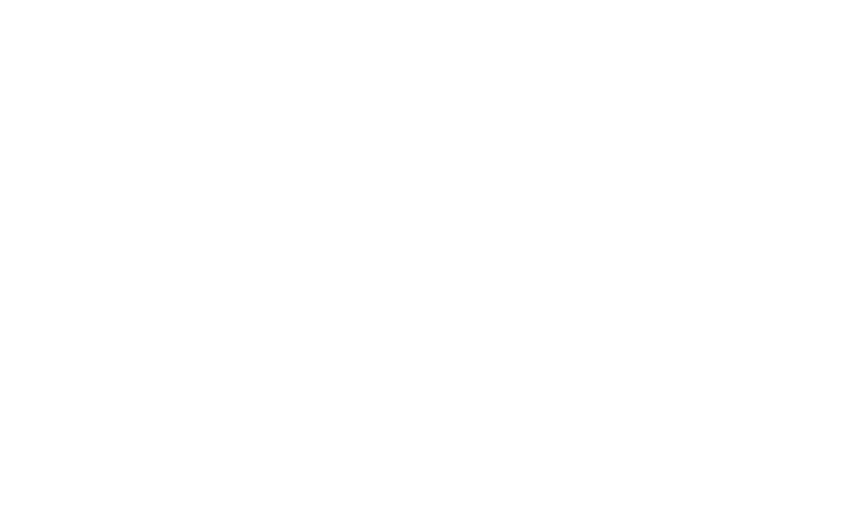
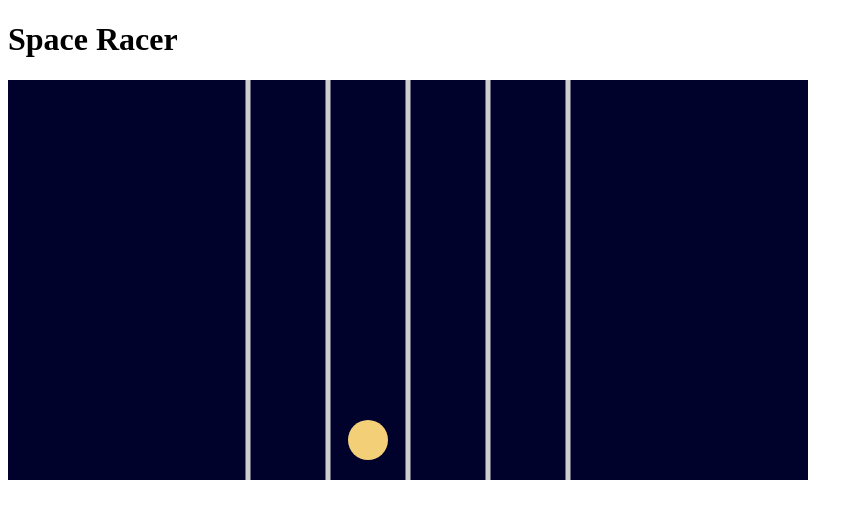
Before and after one commit to Tsanta96/SpaceRacer, a website built with webpack: page index.html in a window 1280 px wide. Shown: the whole page, without its empty margins (0-863 px from the left). Built offline with nearby package versions, Linux system fonts and the light colour scheme.

Commit message:
Player moving between lanes

```diff
--- a/index.html
+++ b/index.html
@@ -1,10 +1,13 @@
 <!DOCTYPE html>
 <html lang="en">
     <head>
-        <script src="./bundle.js"></script>
         <title>SpaceRacer</title>
+        <script src="./dist/bundle.js"></script>
     </head>
     <body>
-        <section id="root"></section>
+        <h1>Space Racer</h1>
+        <canvas id="game-canvas" height="400" width="800" tabindex="1"></canvas>
+        <canvas id="background-canvas" height="400" width="800"></canvas>
+        <canvas id="foreground-canvas" height="400" width="800"></canvas>
     </body>
 </html>
--- /dev/null
+++ b/lib/asteroid.js
@@ -0,0 +1,23 @@
+import { SPACE_TRACK_CONSTANTS } from './space_track';
+
+const CONSTANTS = {
+    ASTEROID_LANES: SPACE_TRACK_CONSTANTS.LANES,
+}
+
+export default class Asteroid {
+    constructor(dimensions, yCoordinate) {
+        this.dimensions = dimensions;
+        this.x = ASTEROID_LANES[Math.floor(Math.random() * lanes.length)];
+        this.y = yCoordinate;
+        this.passed = false;
+    }
+
+    animate(ctx) {
+        this.drawAsteroids(ctx);
+    }
+
+    drawAsteroid(ctx) {
+        ctx.fillStyle = "red";
+        ctx.fillRect(this.x, this.y, this.dimensions.width, this.dimensions.height);
+    }
+}
--- /dev/null
+++ b/lib/game.js
@@ -0,0 +1,59 @@
+import Level from './level';
+import Player from './player';
+import { SpaceTrack } from './space_track';
+
+export default class Game {
+    constructor(canvasContext) {
+        this.canvasContext = canvasContext;
+        this.dimensions = { width: canvasContext.canvas.width, height: canvasContext.canvas.height};
+        console.log(2, "game.js this.dimensions ---> ", this.dimensions);
+        this.registerEvents();
+        this.restart();
+
+        this.changeLanes = this.changeLanes.bind(this);
+        this.play = this.play.bind(this);
+    }
+
+    animate() {
+        console.log(4, "game.js animate()");
+        this.level.animate(this.canvasContext);
+        this.spaceTrack.animate(this.canvasContext);
+        this.player.animate(this.canvasContext);
+
+        if (this.running) {
+            requestAnimationFrame(this.animate.bind(this));
+        }
+    }
+
+    play() {
+        this.running = true;
+        this.animate();
+    }
+
+    restart() {
+        this.running = false;
+        this.spaceTrack = new SpaceTrack(this.dimensions);
+        this.level = new Level(this.dimensions, this.canvasContext);
+        this.player = new Player(this.dimensions);
+
+        this.animate();
+    }
+
+    registerEvents() {
+        this.canvasContext.canvas.addEventListener("keydown", e => {
+            this.changeLanes(e);
+        })
+
+    }
+
+    changeLanes(event) {
+        if (!this.running) {
+            this.play();
+        }
+        if (event.key === "ArrowLeft") {
+            this.player.movePlayer(-1);
+        } else if (event.key === "ArrowRight") {
+            this.player.movePlayer(1);
+        }
+    }
+}
--- /dev/null
+++ b/lib/level.js
@@ -0,0 +1,57 @@
+import Player from './player';
+import Asteroid from './asteroid';
+import { SPACE_TRACK_CONSTANTS } from './space_track';
+
+const CONSTANTS = {
+    ASTEROID_LANES: SPACE_TRACK_CONSTANTS.LANES,
+    ASTEROID_SPEED: 2,
+    ASTEROID_WIDTH: 80,
+    ASTEROID_SPACING: 300,
+    WARM_UP_SECONDS: 1
+}
+
+export default class Level {
+    constructor(dimensions, ctx) {
+        this.dimensions = dimensions;
+        this.ctx = ctx;
+
+        const firstAsteroidDistance =
+            0 - (CONSTANTS.WARM_UP_SECONDS * 60 * CONSTANTS.ASTEROID_SPEED);
+
+        // this.asteroids = [
+        //     this.randomAsteroid(firstAsteroidDistance),
+        //     this.randomAsteroid(firstAsteroidDistance + CONSTANTS.ASTEROID_SPACING),
+        //     this.randomAsteroid(firstAsteroidDistance + (CONSTANTS.ASTEROID_SPACING * 2)),
+        // ];
+
+        //call generate asteroids here??
+    }
+
+    generateAsteroid(ctx) {
+        this.asteroid = new Asteroid(this.dimensions, yCoord);
+        this.asteroid.animate(ctx);
+    }
+
+    // randomAsteroid() {
+    //     const lanes = CONSTANTS.ASTEROID_LANES;
+    //     const randLane = lanes[Math.floor(Math.random() * lanes.length)];
+    //     const asteroid = {
+    //         lane: randLane,
+    //         passed: false
+    //     }
+    //     return asteroid;
+    // }
+
+    animate(ctx) {
+        this.drawBackground(ctx);
+    }
+
+    drawBackground(ctx) {
+        ctx.fillStyle = '#00022c';
+        ctx.fillRect(0, 0, this.dimensions.width, this.dimensions.height);
+    }
+
+    moveAsteroids() {
+        randomAsteroid.lane
+    }
+}
--- /dev/null
+++ b/lib/player.js
@@ -0,0 +1,47 @@
+import { SPACE_TRACK_CONSTANTS } from './space_track';
+
+const CONSTANTS = {
+    LANES: SPACE_TRACK_CONSTANTS.LANES,
+    PLAYER_STARTING_POS: [360, 440],
+    JUMP: 80,
+    PLAYER_WIDTH: 20,
+    PLAYER_HEIGHT: 20,
+}
+
+
+export default class Player {
+    constructor(dimensions) {
+        this.dimensions = dimensions;
+        this.x = this.randomPlayerPlacement();
+        this.y = 9 / 10 * this.dimensions.height;
+        this.vel = 0;
+        console.log(CONSTANTS.LANES);
+    }
+
+    randomPlayerPlacement() {
+        const possiblePos = CONSTANTS.PLAYER_STARTING_POS;
+        const randPos = possiblePos[Math.floor(Math.random() * possiblePos.length)]
+        return randPos;
+    }
+
+    animate(ctx) {
+        this.drawPlayer(ctx);
+    }
+
+    drawPlayer(ctx) {
+        ctx.beginPath();
+        ctx.arc(this.x, this.y, 20, 0, 2 * Math.PI, false);
+        ctx.fillStyle = '#f3d078';
+        ctx.fill();
+    }
+
+    movePlayer(direction) {
+        const bounds = [CONSTANTS.LANES[0], CONSTANTS.LANES[CONSTANTS.LANES.length - 1]]
+        if ((this.x + CONSTANTS.JUMP * direction >= bounds[0]) &&
+        (this.x + CONSTANTS.JUMP * direction <= bounds[1])) {
+            this.x += CONSTANTS.JUMP * direction
+        } else {
+            console.log("Out of bounds");
+        }
+    }
+}
--- /dev/null
+++ b/lib/space_racer.js
@@ -0,0 +1,17 @@
+//index.js
+
+import Game from './game';
+
+document.addEventListener('DOMContentLoaded', () => {
+    const gameCanvas = document.getElementById('game-canvas');
+    const canvasContext = gameCanvas.getContext('2d');
+
+    // const backgroundCanvas = document.getElement('background-canvas');
+    // const backgroundCanvasContext = gameCanvas.getContext('2d');
+
+    // const foregroundCanvas = document.getElement('background-canvas');
+    // const foregroundCanvasContext = gameCanvas.getContext('2d');
+    console.log(1, "space_racer.js");
+    new Game(canvasContext);
+
+})
--- /dev/null
+++ b/lib/space_track.js
@@ -0,0 +1,34 @@
+export const SPACE_TRACK_CONSTANTS = {
+    LANES: [280, 360, 440, 520]
+}
+
+// LANE COORDINATES (widths):
+// lane 1: 240 - 320
+// lane 2: 320 - 400
+// lane 3: 400 - 480
+// lane 4: 480 - 560
+
+
+export class SpaceTrack {
+    constructor(dimensions) {
+        this.dimensions = dimensions;
+    }
+
+    animate(ctx) {
+        this.drawSpaceTrack(ctx);
+    }
+
+    drawSpaceTrack(ctx) {
+        let pos = 160;
+        for (let i = 0; i < 5; i++) {
+            ctx.beginPath();
+            const newPos = pos + this.dimensions.width / 10
+            ctx.moveTo(newPos, 0);
+            ctx.lineTo(newPos, 400)
+            pos += this.dimensions.width / 10;
+            ctx.lineWidth = 5;
+            ctx.strokeStyle = '#cecece';
+            ctx.stroke();
+        }
+    }
+}
--- a/webpack.config.js
+++ b/webpack.config.js
@@ -2,7 +2,7 @@ const path = require('path');
 
 module.exports = {
     context: __dirname,
-    entry: "./index.js",
+    entry: "./lib/space_racer.js",
     output: {
         path: path.resolve(__dirname),
         filename: "./dist/bundle.js"
```
Also changed, not shown: dist/bundle.js, lib/obstacles.js (added), lib/spaceship.js (added), 1 other file.
